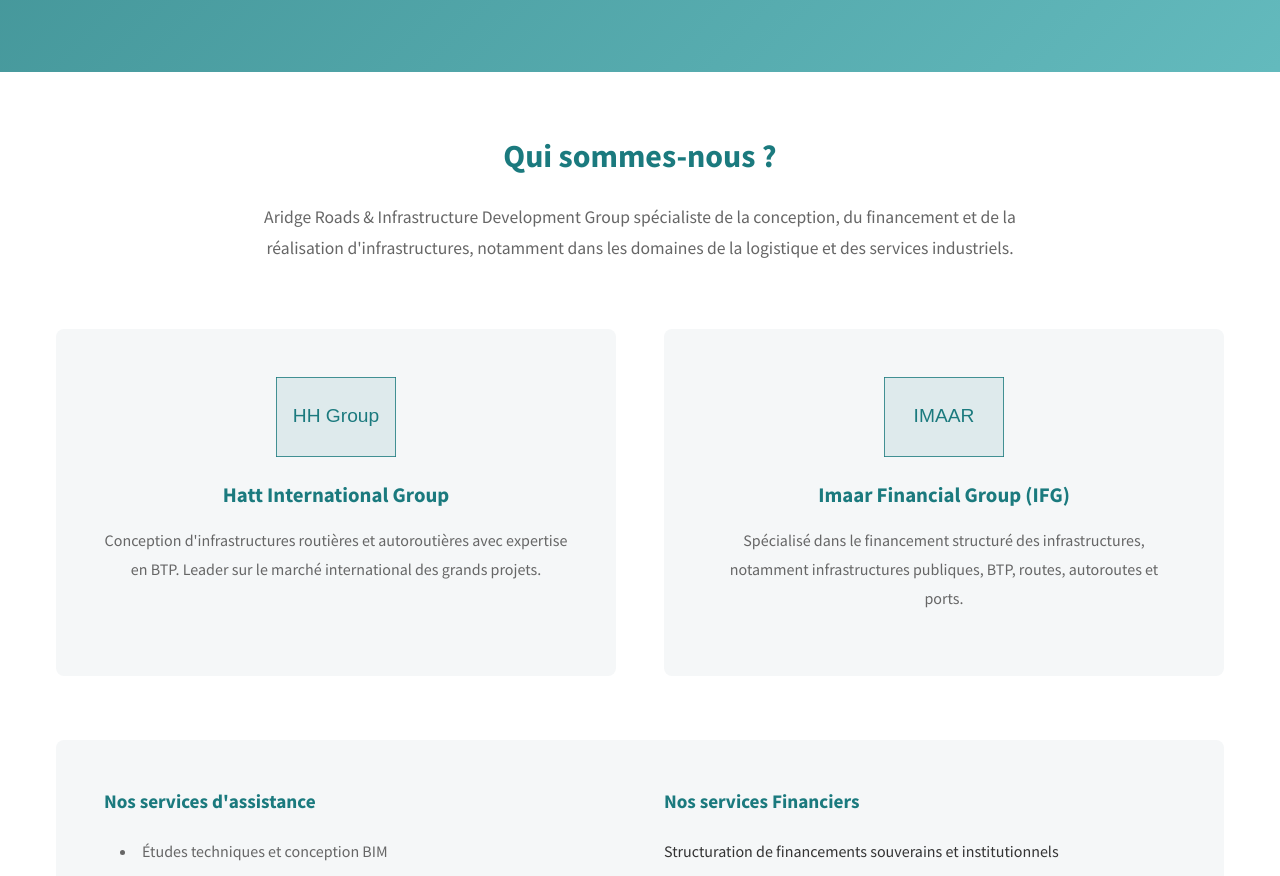
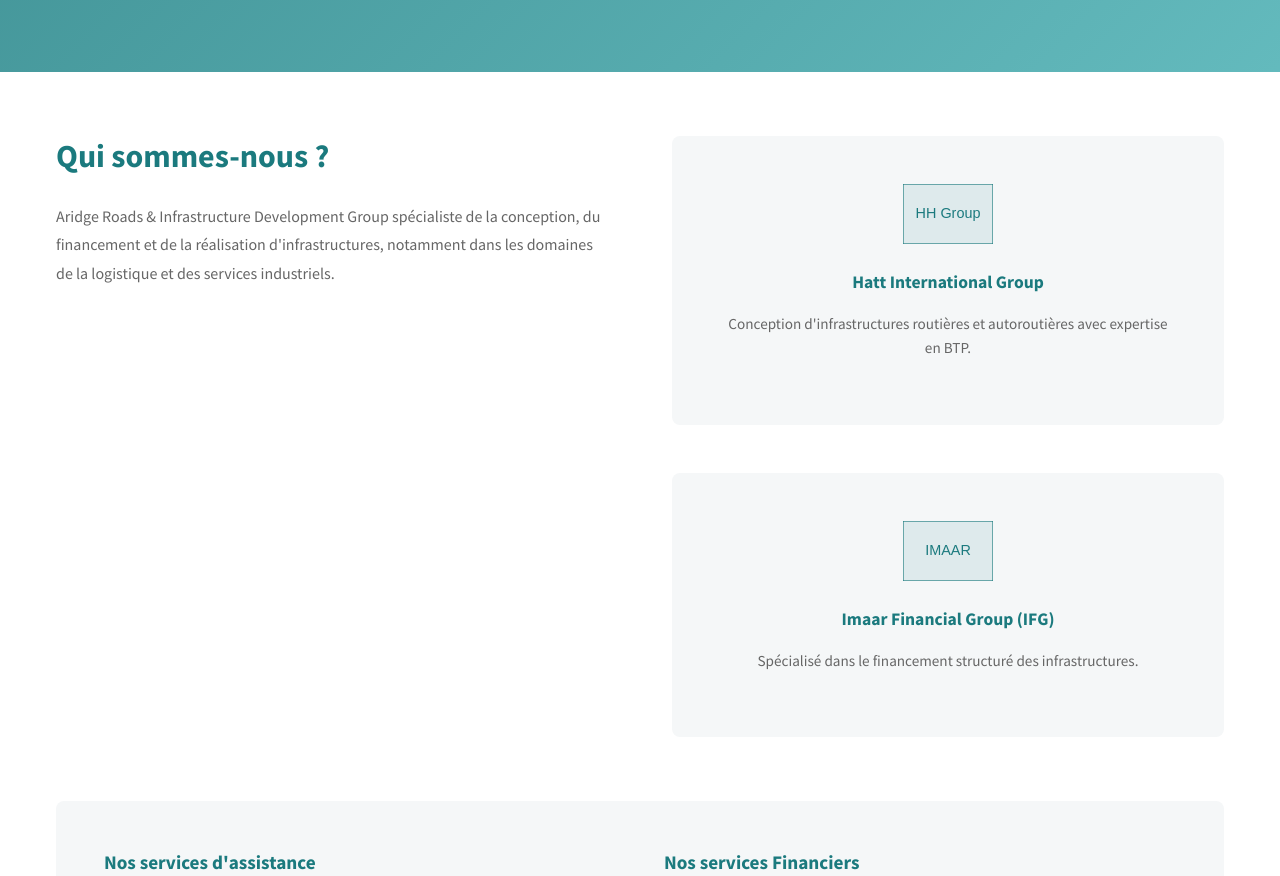
Before and after one commit to jhouedanou/aridge, a Nuxt app: page / in a window 1280 px wide. Shown: the part 500-1376 px from the top of the page. Built offline with nearby package versions, Linux system fonts and the light colour scheme.

Commit message:
Réorganiser la section des services pour améliorer la présentation et la structure

```diff
--- a/components/ServicesSection.vue
+++ b/components/ServicesSection.vue
@@ -1,26 +1,24 @@
 <template>
   <section id="services" class="services">
     <div class="container">
-      <div class="section-header">
-        <h2>Qui sommes-nous ?</h2>
-        <p>Aridge Roads & Infrastructure Development Group spécialiste de la conception, du financement et de la réalisation d'infrastructures, notamment dans les domaines de la logistique et des services industriels.</p>
-      </div>
-
-      <div class="services-grid">
-        <div class="service-card">
-          <div class="service-logo">
-            <img src="/hh-group.svg" alt="HH Group" />
-          </div>
-          <h3>Hatt International Group</h3>
-          <p>Conception d'infrastructures routières et autoroutières avec expertise en BTP. Leader sur le marché international des grands projets.</p>
+      <div class="who-section">
+        <div class="who-content">
+          <h2>Qui sommes-nous ?</h2>
+          <p>Aridge Roads & Infrastructure Development Group spécialiste de la conception, du financement et de la réalisation d'infrastructures, notamment dans les domaines de la logistique et des services industriels.</p>
         </div>
 
-        <div class="service-card">
-          <div class="service-logo">
+        <div class="who-logos">
+          <div class="logo-item">
+            <img src="/hh-group.svg" alt="HH Group" />
+            <h4>Hatt International Group</h4>
+            <p>Conception d'infrastructures routières et autoroutières avec expertise en BTP.</p>
+          </div>
+
+          <div class="logo-item">
             <img src="/imaar.svg" alt="IMAAR Financial Group" />
+            <h4>Imaar Financial Group (IFG)</h4>
+            <p>Spécialisé dans le financement structuré des infrastructures.</p>
           </div>
-          <h3>Imaar Financial Group (IFG)</h3>
-          <p>Spécialisé dans le financement structuré des infrastructures, notamment infrastructures publiques, BTP, routes, autoroutes et ports.</p>
         </div>
       </div>
 
@@ -75,34 +73,33 @@
   background-color: var(--color-bg-white);
 }
 
-.section-header {
-  text-align: center;
+.who-section {
+  display: grid;
+  grid-template-columns: 1fr 1fr;
+  gap: var(--spacing-3xl);
+  align-items: flex-start;
   margin-bottom: var(--spacing-3xl);
-  max-width: 800px;
-  margin-left: auto;
-  margin-right: auto;
 }
 
-.section-header h2 {
+.who-content h2 {
   color: var(--color-primary);
   margin-bottom: var(--spacing-lg);
   font-size: 2rem;
 }
 
-.section-header p {
-  font-size: 1.1rem;
+.who-content p {
+  font-size: 1rem;
   color: var(--color-text-light);
   line-height: 1.8;
 }
 
-.services-grid {
+.who-logos {
   display: grid;
-  grid-template-columns: repeat(auto-fit, minmax(300px, 1fr));
+  grid-template-columns: 1fr;
   gap: var(--spacing-2xl);
-  margin-bottom: var(--spacing-3xl);
 }
 
-.service-card {
+.logo-item {
   background: var(--color-bg-light);
   padding: var(--spacing-2xl);
   border-radius: 8px;
@@ -110,33 +107,29 @@
   transition: all var(--transition-speed);
 }
 
-.service-card:hover {
-  transform: translateY(-8px);
-  box-shadow: 0 12px 32px rgba(27, 122, 126, 0.15);
+.logo-item:hover {
+  transform: translateY(-4px);
+  box-shadow: 0 8px 24px rgba(27, 122, 126, 0.1);
 }
 
-.service-logo {
-  height: 80px;
+.logo-item img {
+  height: 60px;
   margin-bottom: var(--spacing-lg);
-  display: flex;
-  align-items: center;
-  justify-content: center;
+  display: block;
+  margin-left: auto;
+  margin-right: auto;
 }
 
-.service-logo img {
-  max-height: 100%;
-  max-width: 100%;
+.logo-item h4 {
+  color: var(--color-primary);
+  margin-bottom: var(--spacing-md);
+  font-size: 1.1rem;
 }
 
-.service-card h3 {
-  color: var(--color-primary);
-  margin-bottom: var(--spacing-md);
-  font-size: 1.3rem;
-}
-
-.service-card p {
+.logo-item p {
   color: var(--color-text-light);
-  line-height: 1.8;
+  font-size: 0.95rem;
+  line-height: 1.6;
 }
 
 .expertise-sections {
@@ -222,11 +215,15 @@
     padding: var(--spacing-2xl) 0;
   }
 
-  .section-header h2 {
+  .who-section {
+    grid-template-columns: 1fr;
+    gap: var(--spacing-2xl);
+  }
+
+  .who-content h2 {
     font-size: 1.5rem;
   }
 
-  .services-grid,
   .expertise-sections {
     grid-template-columns: 1fr;
   }
```
